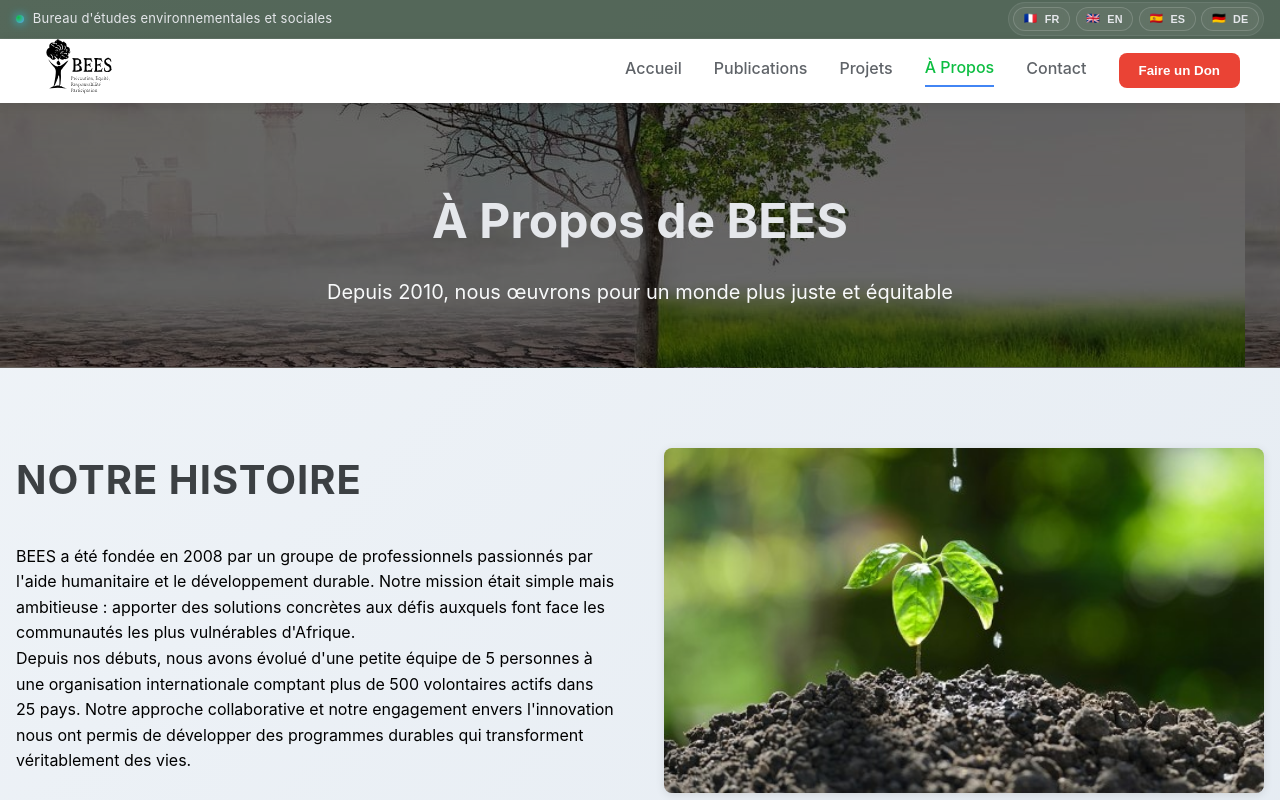
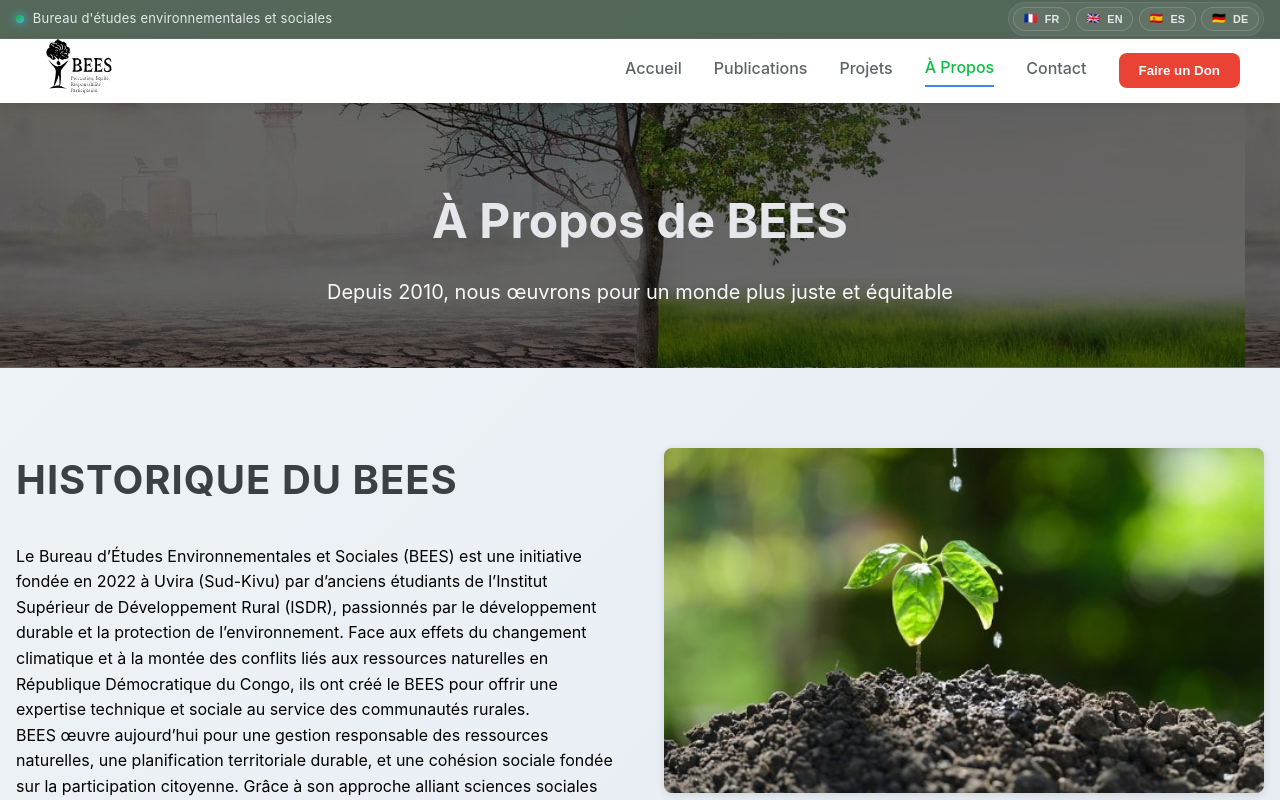
Before and after one commit to swediRoben/beesFrontEnd, a React (Vite) app: page /apropos in a window 1280 px wide. Shown: the top 800 px of the page. Built offline with nearby package versions, Linux system fonts and the light colour scheme.

Commit message:
historique

```diff
--- a/src/pages/apropos.jsx
+++ b/src/pages/apropos.jsx
@@ -24,10 +24,10 @@ const Apropos = () => {
         <div className={ styles["container"]}>
             <div className={ styles["story-content"]}>
                 <div className={ styles["story-text"]}>
-                    <h2>Notre Histoire</h2>
-                    <p>BEES a été fondée en 2008 par un groupe de professionnels passionnés par l'aide humanitaire et le développement durable. Notre mission était simple mais ambitieuse : apporter des solutions concrètes aux défis auxquels font face les communautés les plus vulnérables d'Afrique.</p>
+                    <h2>Historique du BEES</h2>
+                    <p>Le Bureau d’Études Environnementales et Sociales (BEES) est une initiative fondée en 2022 à Uvira (Sud-Kivu) par d’anciens étudiants de l’Institut Supérieur de Développement Rural (ISDR), passionnés par le développement durable et la protection de l’environnement. Face aux effets du changement climatique et à la montée des conflits liés aux ressources naturelles en République Démocratique du Congo, ils ont créé le BEES pour offrir une expertise technique et sociale au service des communautés rurales.</p>
 
-                    <p>Depuis nos débuts, nous avons évolué d'une petite équipe de 5 personnes à une organisation internationale comptant plus de 500 volontaires actifs dans 25 pays. Notre approche collaborative et notre engagement envers l'innovation nous ont permis de développer des programmes durables qui transforment véritablement des vies.</p>
+                    <p>BEES œuvre aujourd’hui pour une gestion responsable des ressources naturelles, une planification territoriale durable, et une cohésion sociale fondée sur la participation citoyenne. Grâce à son approche alliant sciences sociales et environnementales, le bureau accompagne les acteurs locaux dans la construction d’un avenir plus équitable, écologique et résilient.</p>
 
 
                 </div>
```
